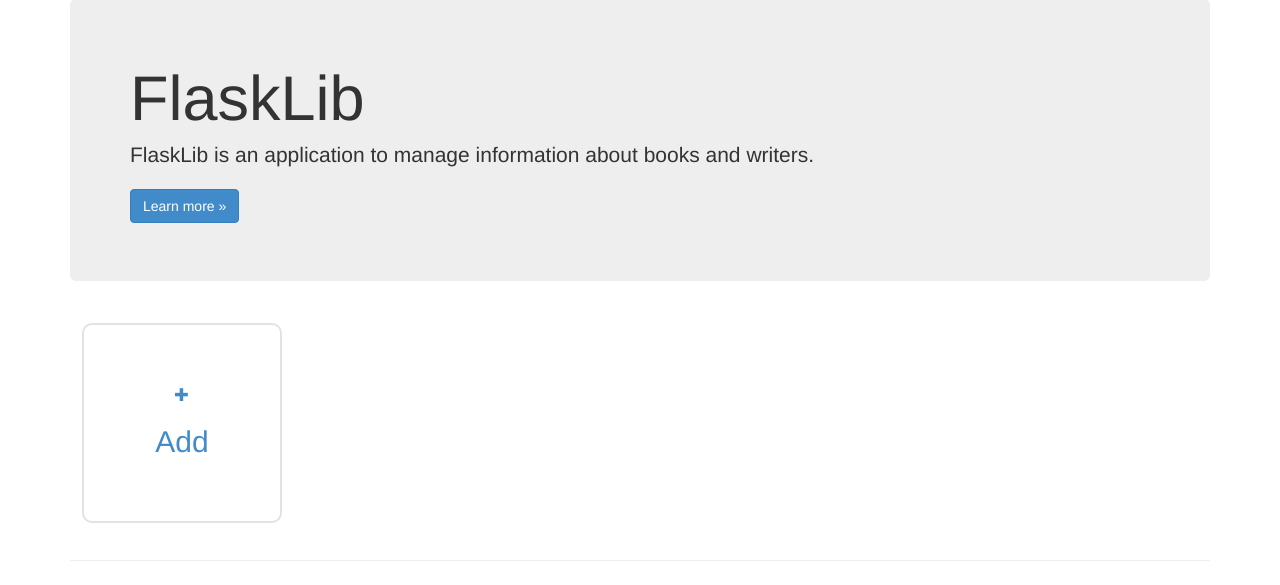
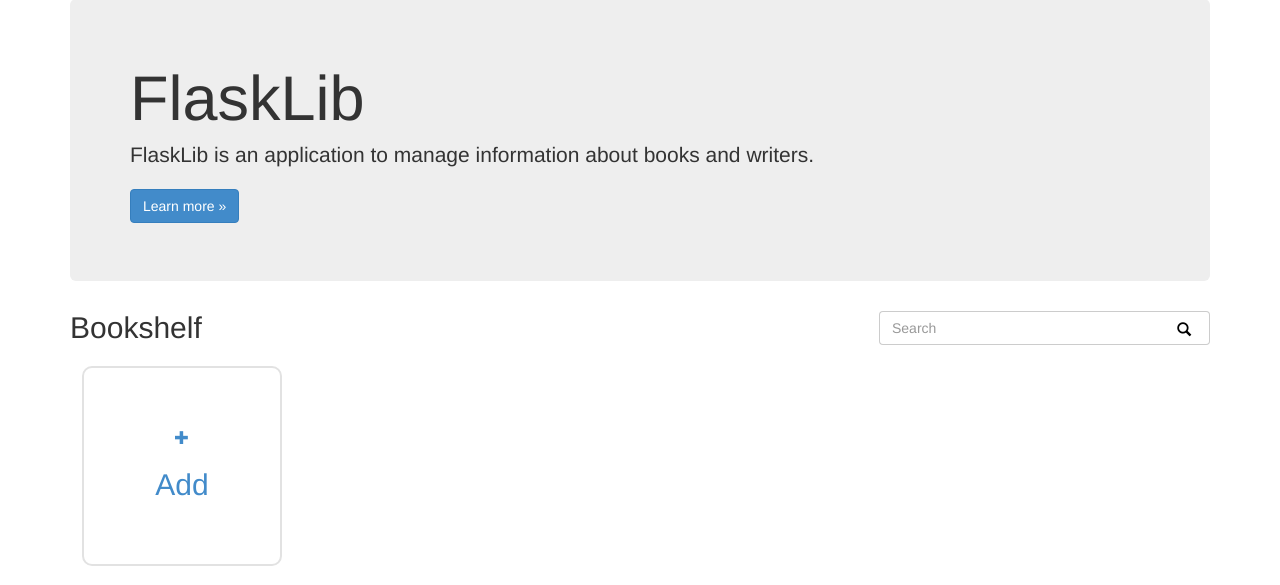
Before and after one commit to AlexGrek/FlaskLib, a Flask app: page / in a window 1280 px wide. Shown: the part 51-636 px from the top of the page. Run offline with Flask 2, Linux system fonts and the light colour scheme; data that the repository does not hold is empty; parts of the project's set-up code (start-up, migrations or seed data) failed here and were passed over; some libraries are stand-ins or nearby versions.

Commit message:
search added

```diff
--- a/FlaskLib/FlaskLib/static/content/site.css
+++ b/FlaskLib/FlaskLib/static/content/site.css
@@ -84,3 +84,24 @@ input[type="checkbox"].input-validation-error {
 .writer:hover header a {
     color: indianred;
 }
+
+/* search bar */
+
+.searchprompt {
+    float: right;
+    width: 680px;
+    text-align: right;
+}
+
+.stylish-input-group .input-group-addon{
+    background: white !important;
+}
+.stylish-input-group .form-control{
+	border-right:0;
+	box-shadow:0 0 0;
+	border-color:#ccc;
+}
+.stylish-input-group button{
+    border:0;
+    background:transparent;
+}
--- a/FlaskLib/FlaskLib/templates/about.html
+++ b/FlaskLib/FlaskLib/templates/about.html
@@ -7,4 +7,10 @@
 
 <p>Use this area to provide additional information.</p>
 
+
+<address>
+    <strong>GitHub:</strong>   <a href="https://github.com/AlexGrek/FlaskLib">AlexGrek/FlaskLib</a><br />
+    <strong>Azure:</strong> <a href="http://libtoprom.azurewebsites.net/">libtoprom.azurewebsites.net</a>
+</address>
+
 {% endblock %}
--- a/FlaskLib/FlaskLib/templates/index.html
+++ b/FlaskLib/FlaskLib/templates/index.html
@@ -9,6 +9,19 @@
     <p class="lead">FlaskLib is an application to manage information about books and writers.</p>
     <p><a href="{{ url_for('about') }}" class="btn btn-primary btn-large">Learn more &raquo;</a></p>
 </div>
+
+<aside class="searchprompt">
+                <form class="input-group stylish-input-group" action="/search" method="get">
+                    <input type="text" class="form-control" placeholder="Search" name="q">
+                    <span class="input-group-addon">
+                        <button type="submit">
+                            <span class="glyphicon glyphicon-search"></span>
+                        </button>
+                    </span>
+                </form>
+</aside>
+
+<h2>Bookshelf</h2>
 
 <div class="bookshelf">
     {% for book in books %}
--- a/FlaskLib/FlaskLib/templates/login.html
+++ b/FlaskLib/FlaskLib/templates/login.html
@@ -9,7 +9,7 @@
 </div>
 {% endif %}
 
-<form method="POST" action="/login" class="form-group" id="form">
+<form method="POST" class="form-group" id="form">
     {{ form.hidden_tag() }}
     {{ form.username.label }} {{ form.username(size=20, class_ = 'form-control') }}
     {{ form.password.label }} {{ form.password(size=20, class_ = 'form-control') }}
--- a/FlaskLib/FlaskLib/views.py
+++ b/FlaskLib/FlaskLib/views.py
@@ -48,17 +48,16 @@ def login():
     form = LoginForm()
     if form.validate_on_submit():
         passwd = get_passwd_hash(form.password.data)
-        print 'user', form.username.data, 'is trying to log in with pass: ', passwd
         user = User.query.filter_by(name = form.username.data, password = passwd).first()
         if user is not None:
             login_user(user)
             print 'user', user.name, 'succesfully logged in'
-            flash('Logged in successfully.')
+            flash('Logged in as ' + user.name)
             next = request.args.get('next')
                 # next_is_valid should check if the user has valid
                 # permission to access the `next` url
-
-            return redirect(url_for(next or 'home'))
+            print next
+            return redirect(next or url_for('home'))
         else:
             flash('wrong user/password')
     return render_template('login.html', form=form, user = current_user)
@@ -67,6 +66,24 @@ def login():
 def logout():
     logout_user()
     return redirect(url_for('home'))
+
+
+@app.route('/search')
+def search():
+    raw_q = request.args['q']
+    #get rid of bad characters...
+    q = raw_q.replace('_', '1').replace('%', '2').replace('?', '3').replace('*', '4')
+    #search in books
+    books = Book.query.filter(Book.title.ilike('%{0}%'.format(q))).all()
+    #search in authors
+    writers = Writer.query.filter(Writer.name.ilike('%{0}%'.format(q))).all()
+    return render_template(
+        'search.html',
+        books = books,
+        writers = writers,
+        q = q,
+        user = current_user
+    )
 
 
 @app.route('/register', methods=['GET', 'POST'])
```
Also changed, not shown: FlaskLib/FlaskLib/templates/contact.html (+10 -8 lines), FlaskLib/FlaskLib/templates/search.html (added, +59 -0 lines), 2 other files.
